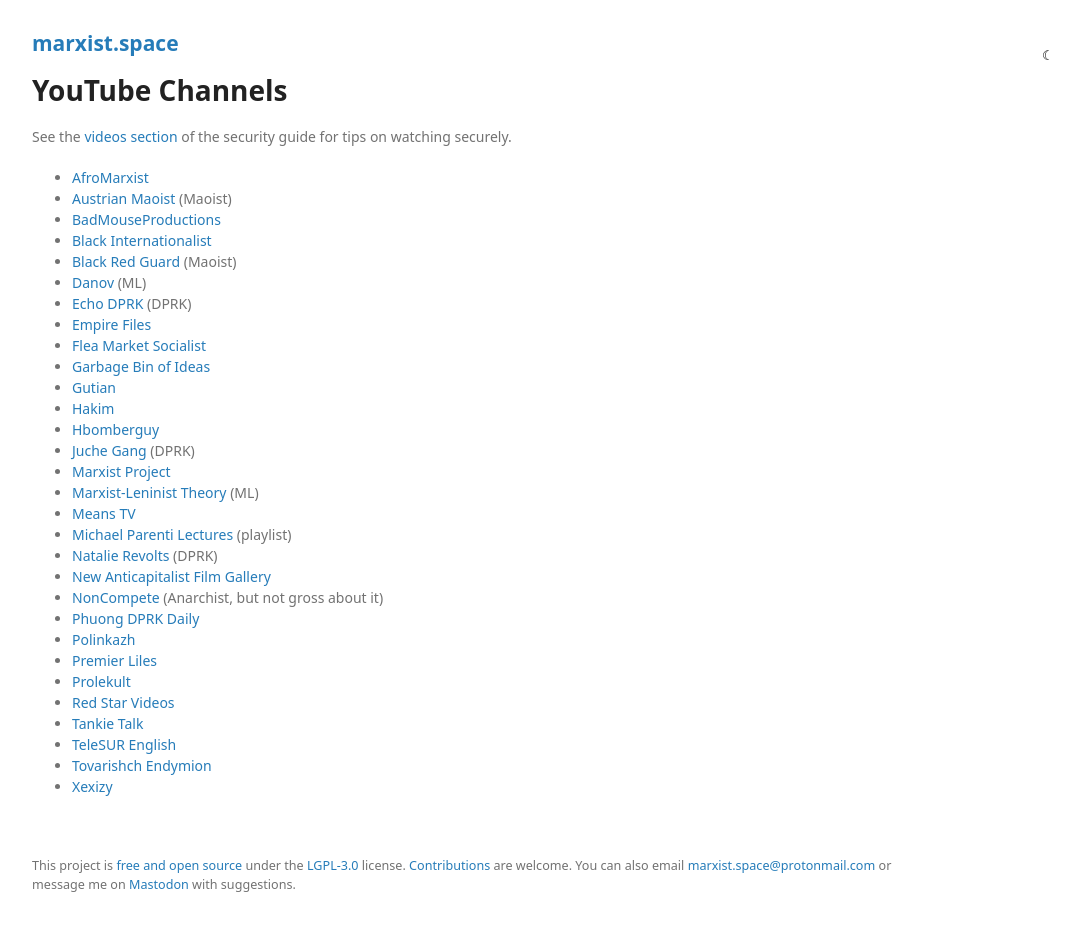
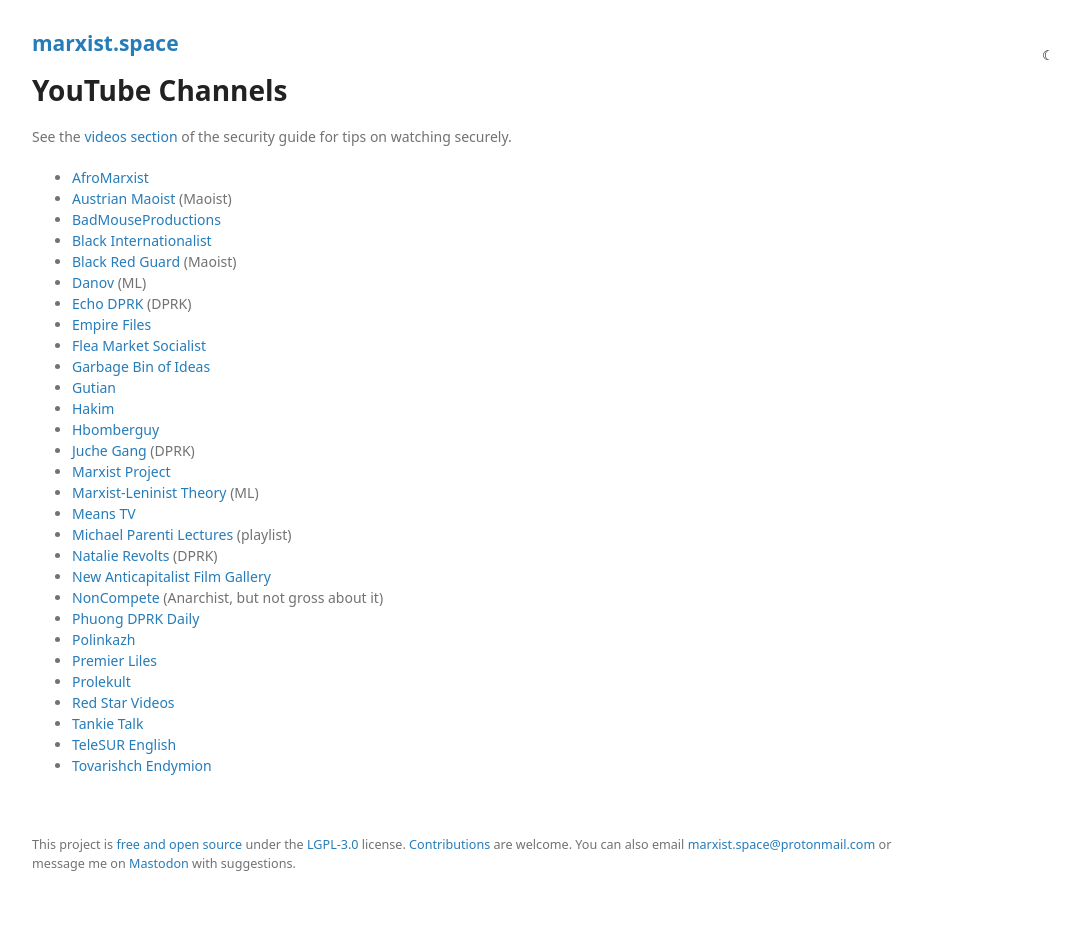
Before and after one commit to prolesoft/marxist.space, a Jekyll site: the page built from youtube.md, in a window 1280 px wide. Shown: the whole page, without its empty margins (178-1257 px from the left). Built offline with Jekyll 4.4.1, drawn with Linux system fonts in a browser that asks for light colours; our own code applies the rules of GitHub Pages for plain Markdown files; after the commit the page ends 906 px from its top, so only the background shows below that.

Commit message:
youtube.md

```diff
--- a/youtube.md
+++ b/youtube.md
@@ -39,4 +39,3 @@
 * [Tankie Talk](https://www.youtube.com/channel/UCSrad2ah3GKKDLK3_j0hogg)
 * [TeleSUR English](https://www.youtube.com/user/telesurenglish)
 * [Tovarishch Endymion](https://www.youtube.com/channel/UCTG-iJm0HtjWVOAwN8sA4Xg)
-* [Xexizy](https://www.youtube.com/channel/UCDULjo1v2Hivuu4h4LZSTUQ)
```
